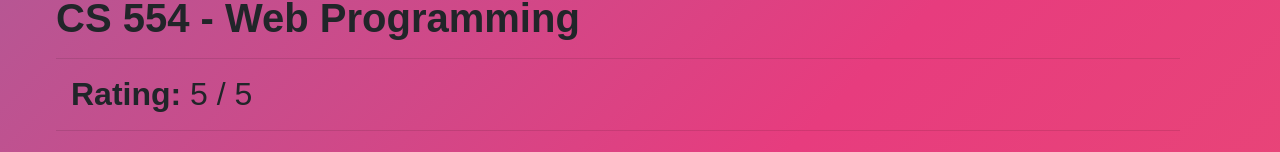
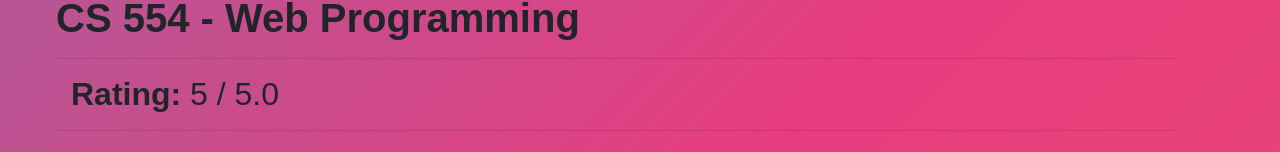
Before and after one commit to GodsScion/CS554-Project, a React (Create React App) app in the folder client/: page /courses/1 in a window 1280 px wide. Shown: the part 256-408 px from the top of the page. Built offline with nearby package versions, Linux system fonts and the light colour scheme.

Commit message:
Finalised alpha coursePage

```diff
--- a/client/src/components/courses/CoursePage.js
+++ b/client/src/components/courses/CoursePage.js
@@ -116,7 +116,7 @@ const CoursePage = () => {
             <hr/>
             <h1><strong>{data && data.name}</strong></h1>
             <hr/>
-            <h2 className="col-3"><strong>Rating: </strong>{data && data.rating} / 5</h2>
+            <h2 className="col-3"><strong>Rating: </strong>{data && data.rating} / 5.0</h2>
             <hr/>
             <div className="container">
                 <h2>Description:</h2>
```
